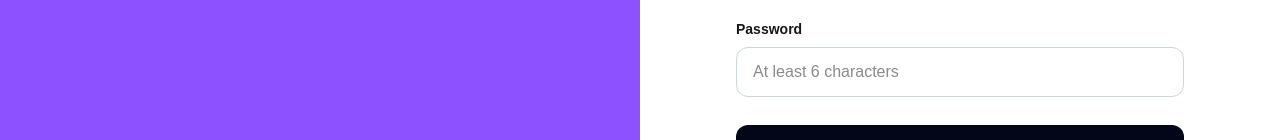
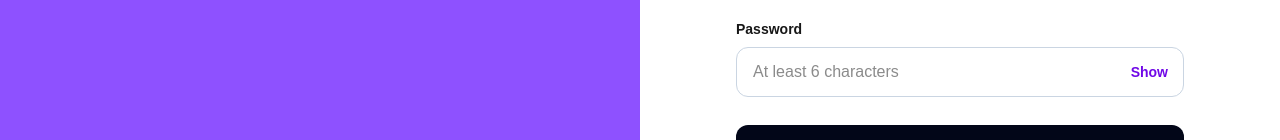
Before and after one commit to tajalrayhan3-oss/3DOT, a Next.js app: page /login in a window 1280 px wide. Shown: the part 486-626 px from the top of the page. Built offline with nearby package versions, Linux system fonts and the light colour scheme; no server answers.

Commit message:
feat: add password visibility control

```diff
--- a/src/components/auth-form.tsx
+++ b/src/components/auth-form.tsx
@@ -11,6 +11,7 @@ export function AuthForm() {
   const [loading, setLoading] = useState(false);
   const [verificationCode, setVerificationCode] = useState("");
   const [awaitingCode, setAwaitingCode] = useState(false);
+  const [showPassword, setShowPassword] = useState(false);
 
   useEffect(() => {
     if (window.localStorage.getItem("3dot-has-account") === "true") setMode("signin");
@@ -57,7 +58,10 @@ export function AuthForm() {
     <label className="mt-7 block text-sm font-semibold">Email address</label>
     <input value={email} onChange={(event) => setEmail(event.target.value)} type="email" placeholder="you@company.ae" className="mt-2 w-full rounded-xl border border-slate-300 px-4 py-3 outline-none transition focus:border-violet-500 focus:ring-4 focus:ring-violet-100" />
     <label className="mt-5 block text-sm font-semibold">Password</label>
-    <input value={password} onChange={(event) => setPassword(event.target.value)} type="password" minLength={6} placeholder="At least 6 characters" className="mt-2 w-full rounded-xl border border-slate-300 px-4 py-3 outline-none transition focus:border-violet-500 focus:ring-4 focus:ring-violet-100" />
+    <div className="relative mt-2">
+      <input value={password} onChange={(event) => setPassword(event.target.value)} type={showPassword ? "text" : "password"} minLength={6} placeholder="At least 6 characters" className="w-full rounded-xl border border-slate-300 px-4 py-3 pr-14 outline-none transition focus:border-violet-500 focus:ring-4 focus:ring-violet-100" />
+      <button type="button" onClick={() => setShowPassword(!showPassword)} aria-label={showPassword ? "Hide password" : "Show password"} className="absolute inset-y-0 right-0 px-4 text-sm font-semibold text-violet-700">{showPassword ? "Hide" : "Show"}</button>
+    </div>
     {message && <p className="mt-4 rounded-lg bg-violet-50 p-3 text-sm text-violet-800">{message}</p>}
     <button onClick={submit} disabled={loading} className="mt-7 w-full rounded-xl bg-slate-950 px-4 py-3 font-semibold text-white transition hover:bg-slate-800 disabled:opacity-60">{loading ? "Please wait..." : mode === "signin" ? "Sign in" : "Create account"}</button>
     <button onClick={() => { setMode(mode === "signin" ? "signup" : "signin"); setMessage(""); }} className="mt-5 w-full text-sm font-semibold text-violet-700">{mode === "signin" ? "New to 3DOT? Create an account" : "Already have an account? Sign in"}</button>
```
